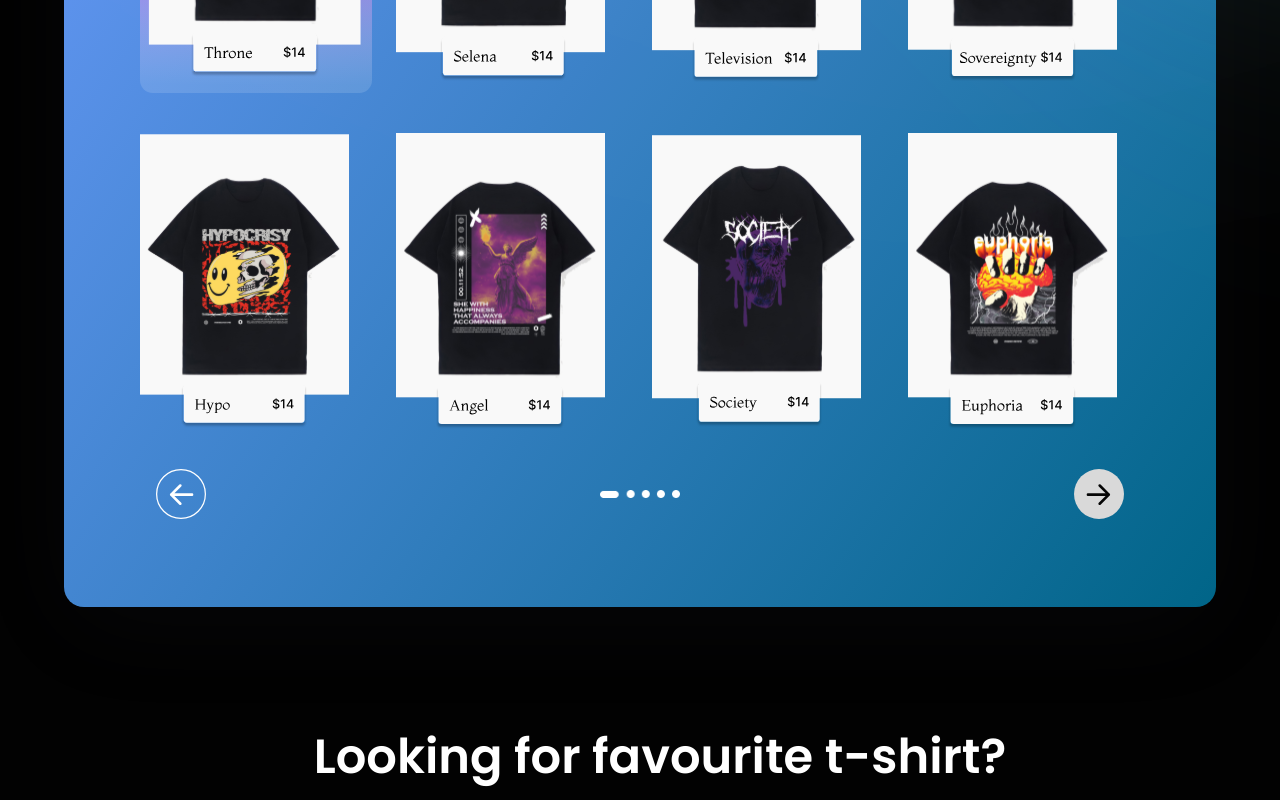
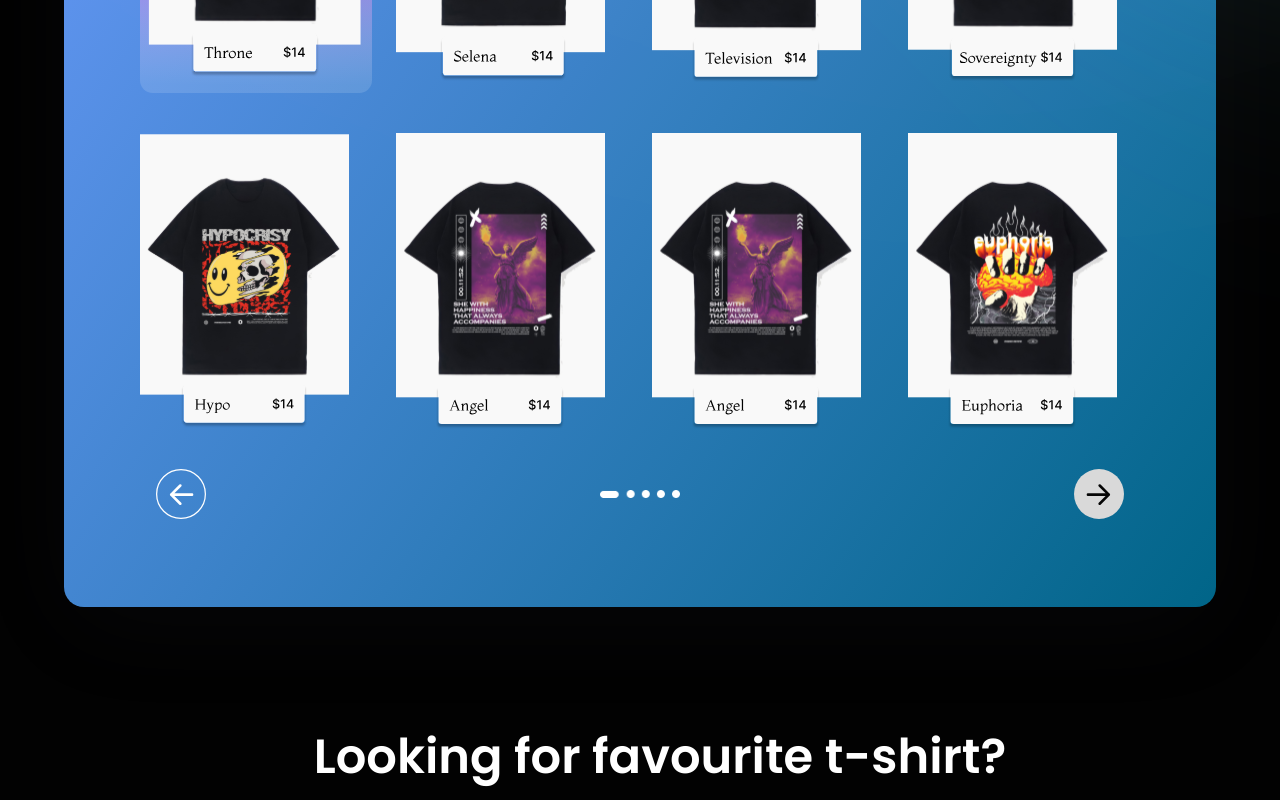
Before and after one commit to Mochrks/web-e-commerce-tshirt-brand-project, a React (Vite) app: page / in a window 1280 px wide. Shown: the part 1500-2300 px from the top of the page. Built offline with nearby package versions, Linux system fonts and the light colour scheme.

Commit message:
deploy dengan oerubahan

```diff
--- a/src/assets/index.js
+++ b/src/assets/index.js
@@ -39,8 +39,6 @@ import gal6 from "./gal6.svg";
 import gal7 from "./gal7.svg";
 import gal8 from "./gal8.svg";
 import gal9 from "./gal9.svg";
-import society from "./society.svg";
-
 export {
   gal1,
   gal2,
@@ -82,5 +80,4 @@ export {
   see,
   footer,
   eufo,
-  society,
 };
--- a/src/components/Tshirt.jsx
+++ b/src/components/Tshirt.jsx
@@ -12,7 +12,6 @@ import {
   dot,
   hypo,
   angel,
-  society,
   eufo,
 } from "../assets";
 import { motion } from "framer-motion";
@@ -86,8 +85,8 @@ const Tshirt = () => (
           </div>
           <div className="w-full md:mt-10 mt-6 sm:mx-3 mx-1">
             <img
-              src={society}
-              alt="society"
+              src={angel}
+              alt="angel"
               className="w-[90%] h-[100%] relative z-[5] cursor-pointer"
             />
           </div>
--- a/src/components/Women.jsx
+++ b/src/components/Women.jsx
@@ -1,6 +1,6 @@
 import styles from "../style";
 import { layout } from "../style";
-import { model, hypo, society, angel, eufo } from "../assets";
+import { model, hypo, angel, eufo } from "../assets";
 import Button from "./Button";
 import { motion } from "framer-motion";
 import {
@@ -59,7 +59,7 @@ const Women = () => (
           </div>
           <div className="w-full md:mt-10 mt-6 sm:mx-3 mx-1">
             <img
-              src={society}
+              src={angel}
               alt="selena"
               className="w-[90%] h-[100%] relative z-[5] cursor-pointer"
             />
```
Also changed, not shown: src/assets/Society.svg (deleted).
